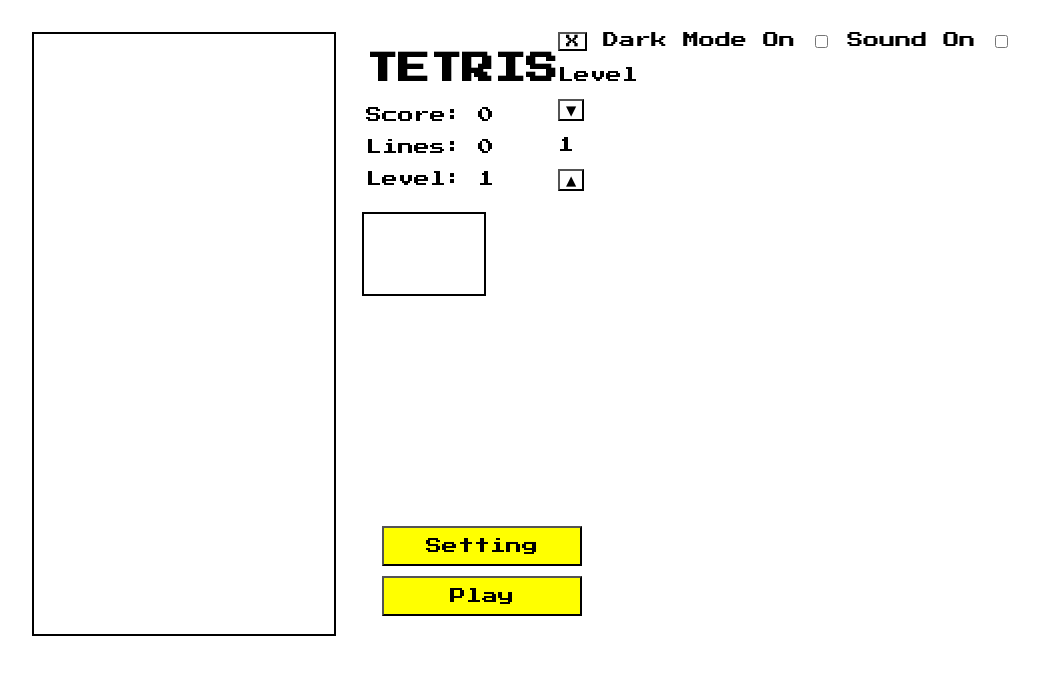
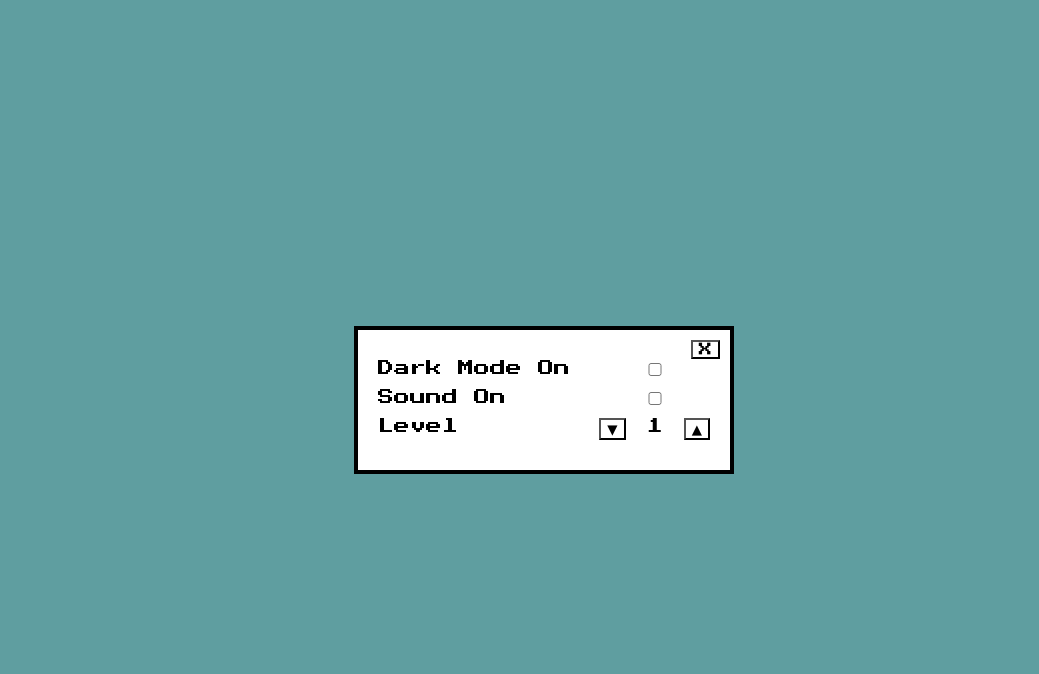
Before and after one commit to Eunsol0410/play-tetris, a website built with webpack: page src/index.html in a window 1280 px wide. Both pictures are taken after a click on the button "Setting". Shown: the whole page, without its empty margins (96-1135 px from the left). Built offline with nearby package versions, Linux system fonts and the light colour scheme.

Commit message:
[feat] 게임 설정 관련 스타일 추가

```diff
--- a/src/styles/main.css
+++ b/src/styles/main.css
@@ -8,7 +8,7 @@
 	font-family: 'Press Start 2P', cursive;
 	box-sizing: border-box;
 	background-color: black;
-	color: white;
+  color: white;
 	border-color: white;
 }
 
@@ -65,3 +65,44 @@ body {
 	border: 2px solid;
 	padding: 20px;
 }
+
+.setting-container {
+	position: fixed;
+	display: flex;
+	top: 0;
+	left: 0;
+	width: 100%;
+	height: 100%;
+	background-color: cadetblue;
+}
+
+.setting {
+	position: relative;
+	display: grid;
+	grid-template-columns: 2fr 1fr;
+	row-gap: 10px;
+	margin: auto;
+	padding: 30px 20px;
+	width: 380px;
+	border: 4px solid;
+}
+
+.close-btn {
+	position: absolute;
+	right: 10px;
+	top: 10px;
+}
+
+.setting button:hover {
+	cursor: pointer;
+	background-color: orange;
+}
+
+.setting p {
+	margin: 0;
+}
+
+.level-container {
+	display: flex;
+	justify-content: space-between;
+}
```
